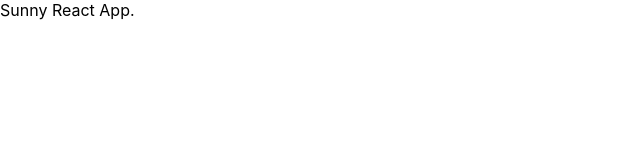
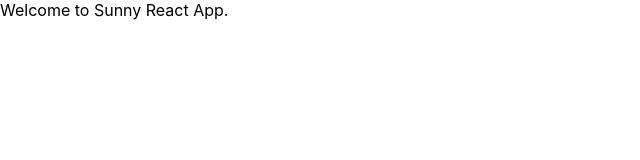
Before and after one commit to mshsun20/msapprepo, a React (Create React App) app: page / in a window 1280 px wide. Shown: the top 160 px of the page, without its empty margins (0-640 px from the left). Built offline with nearby package versions, Linux system fonts and the light colour scheme.

Commit message:
2nd Commit

```diff
--- a/src/Router.js
+++ b/src/Router.js
@@ -3,7 +3,7 @@ import React from 'react'
 const Router = () => {
     return (
         <>
-        <div>Sunny React App.</div>
+        <div>Welcome to Sunny React App.</div>
         </>
     )
 }
```
